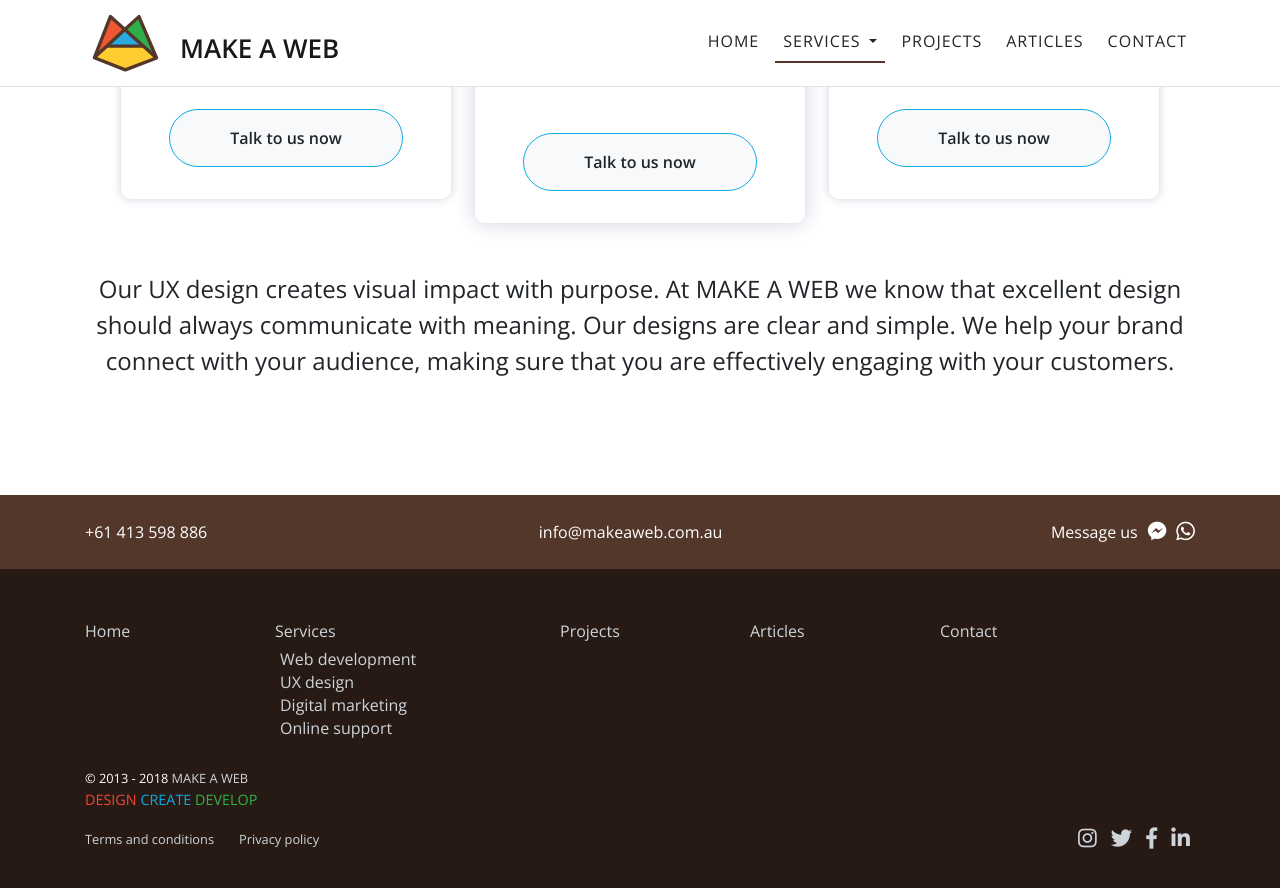
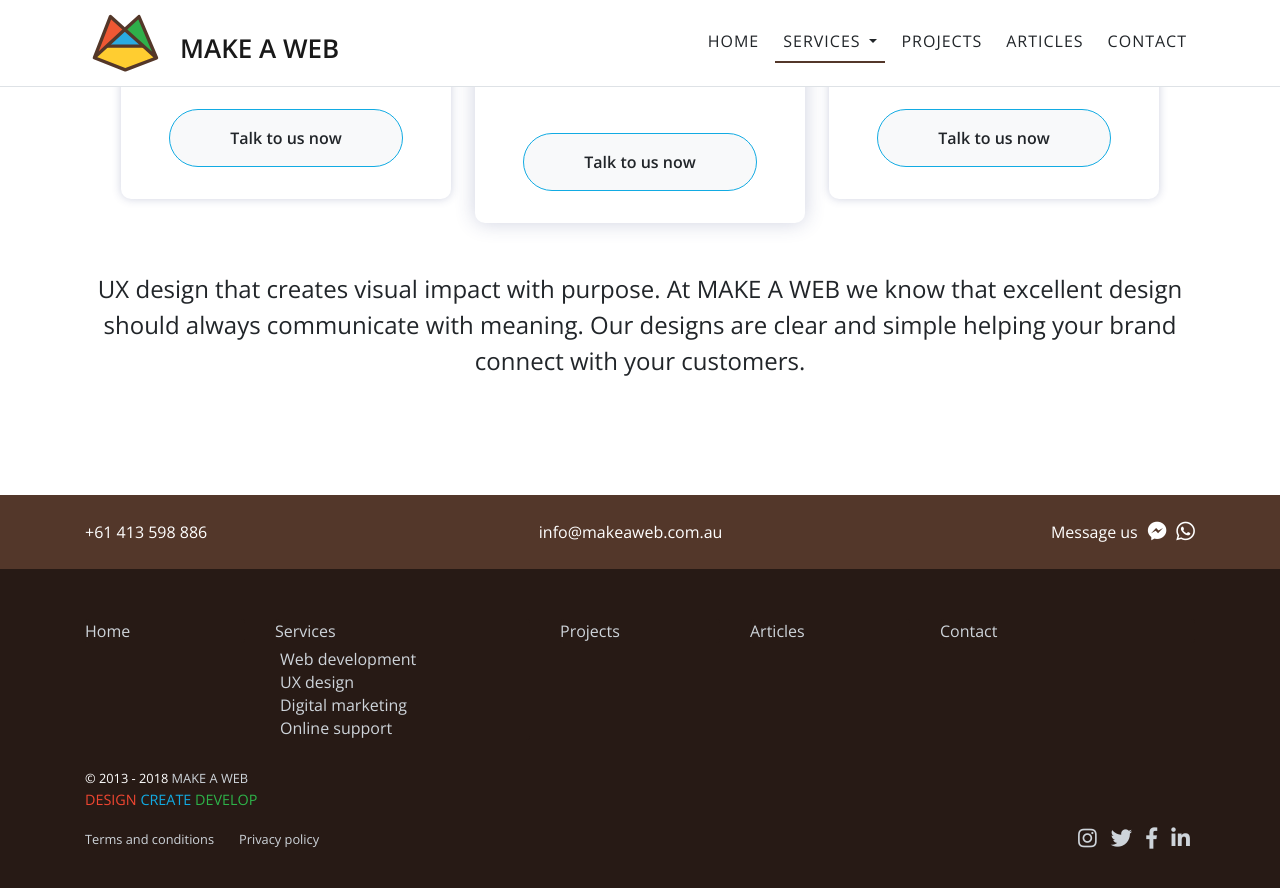
Before and after one commit to makeaweb/maw, a Jekyll site: the page built from services/ux-design/index.html, in a window 1280 px wide and 900 px high, scrolled down 773 px. Shown: the top 888 px of the window. Built offline with Jekyll 4.4.1, drawn with Linux system fonts in a browser that asks for light colours; nearby versions of some CDN libraries; comment, search, counter and statistics services are not loaded.

Commit message:
UX design"

```diff
--- a/services/ux-design/index.html
+++ b/services/ux-design/index.html
@@ -63,7 +63,7 @@
         </div>
         <div class="row">
             <div class="col-12 text-center">
-                <p class="lead">Our UX design creates visual impact with purpose. At MAKE A WEB we know that excellent design should always communicate with meaning. Our designs are clear and simple. We help your brand connect with your audience, making sure that you are effectively engaging with your customers.</p>
+                <p class="lead">UX design that creates visual impact with purpose. At MAKE A WEB we know that excellent design should always communicate with meaning. Our designs are clear and simple helping your brand connect with your customers.</p>
                 {% comment %}
                 Logo design
                 Have an image represent your business. Our Logo design process starts with the principals of making sure that you are happy with the logo we create. We create a batch of logo design concepts. This allows us to home in on what you like and what you don't like. Then we finalise the logo with a Logo & Brand Guidelines document.
```
Also changed, not shown: 2 other files.
